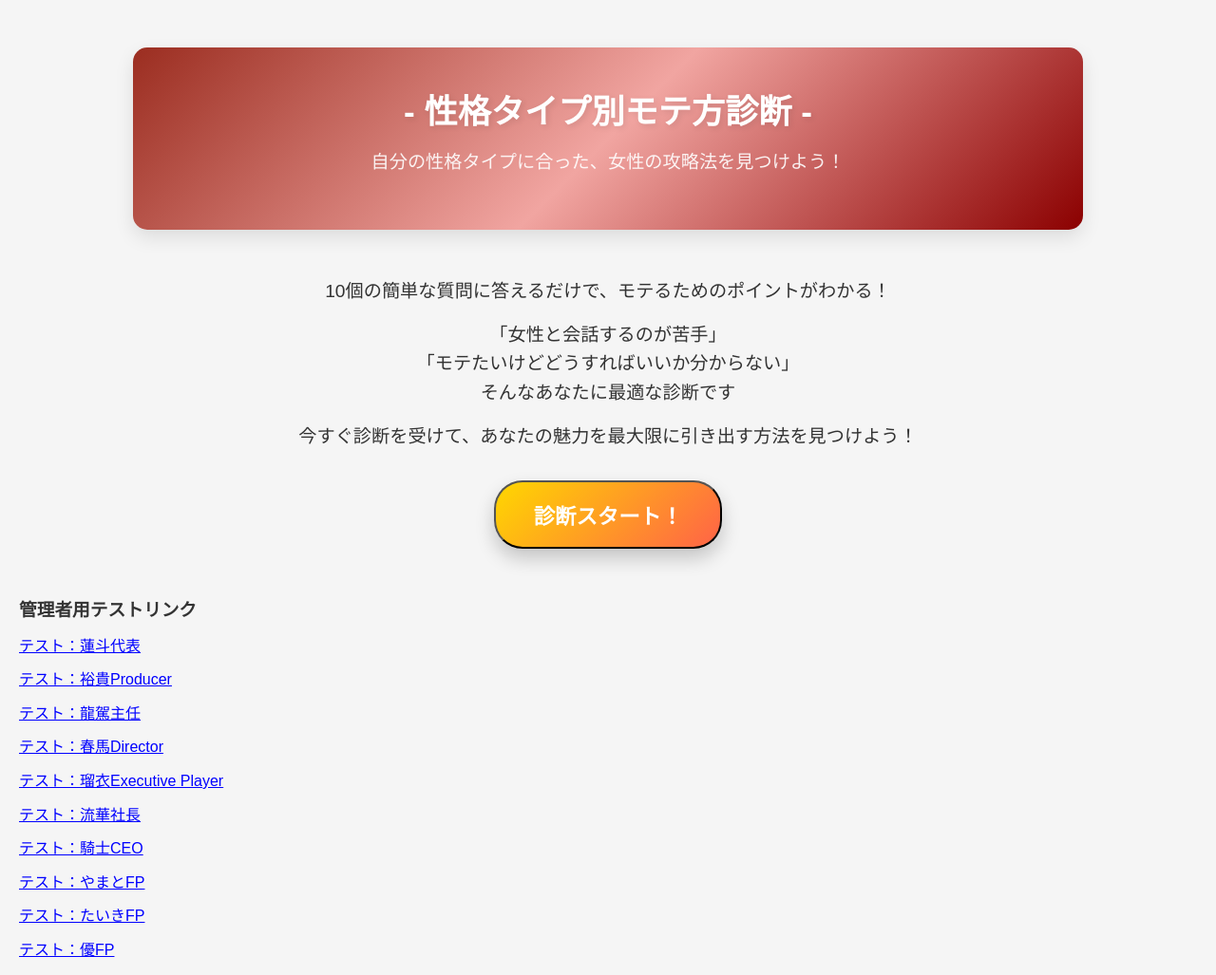
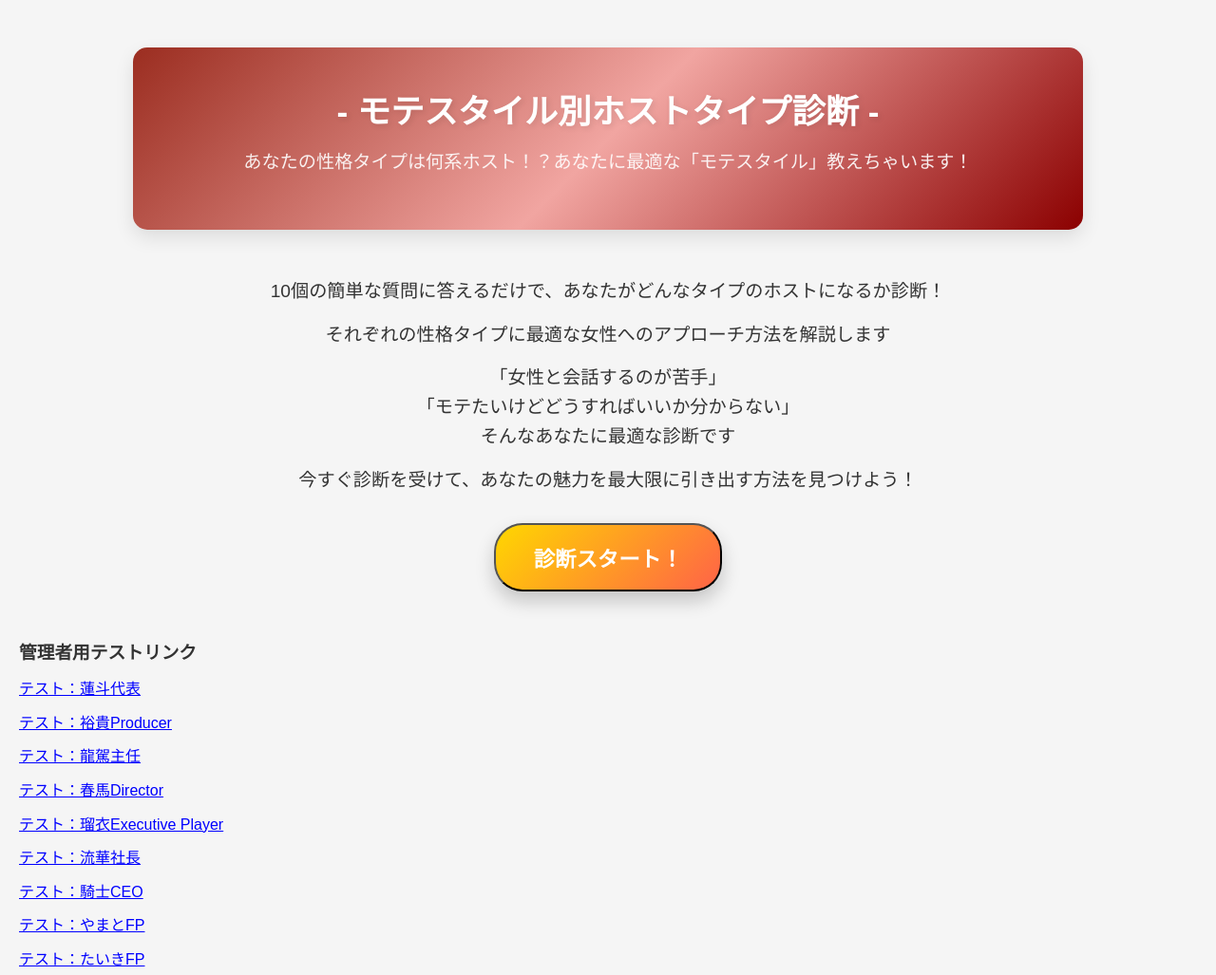
Before and after one commit to Kohei31030/test.romeo, a plain HTML site: page index.html in a window 1280 px wide. Shown: the top 1027 px of the page at 95% size. Drawn offline with nearby package versions, Linux system fonts and the light colour scheme.

Commit message:
Update index.html

```diff
--- a/index.html
+++ b/index.html
@@ -5,7 +5,7 @@
   <meta name="viewport" content="width=device-width, initial-scale=1.0">
   <meta name="description" content="ロミオグループ特設求人ページへようこそ。ホスト業界でのキャリアをスタートするチャンスです。">
   <meta name="keywords" content="ホスト,求人,ロミオグループ,体験入店,ホストクラブ">
-  <title>性格タイプ診断サイト</title>
+  <title>モテスタイル別ホストタイプ診断</title>
   <link rel="stylesheet" href="style.css">
   <link href="https://cdnjs.cloudflare.com/ajax/libs/font-awesome/5.15.4/css/all.min.css" rel="stylesheet">
   <script src="script.js" defer></script>
@@ -15,12 +15,13 @@
   <!-- TOPページ -->
   <section id="top-page">
  <header id="top-page">
-    <h1>- 性格タイプ別モテ方診断 -</h1>
-    <p>自分の性格タイプに合った、女性の攻略法を見つけよう！</p>
+    <h1>- モテスタイル別ホストタイプ診断 -</h1>
+    <p>あなたの性格タイプは何系ホスト！？あなたに最適な「モテスタイル」教えちゃいます！</p>
 
 </header>
   <section class="start">
-  <p>10個の簡単な質問に答えるだけで、モテるためのポイントがわかる！</p>
+  <p>10個の簡単な質問に答えるだけで、あなたがどんなタイプのホストになるか診断！</p>
+     <p>それぞれの性格タイプに最適な女性へのアプローチ方法を解説します</p>
     <p>「女性と会話するのが苦手」<br>「モテたいけどどうすればいいか分からない」<br>そんなあなたに最適な診断です</p>
     <p>今すぐ診断を受けて、あなたの魅力を最大限に引き出す方法を見つけよう！</p>
     <button id="start-quiz-button" class="start-quiz-button">診断スタート！</button>
```
